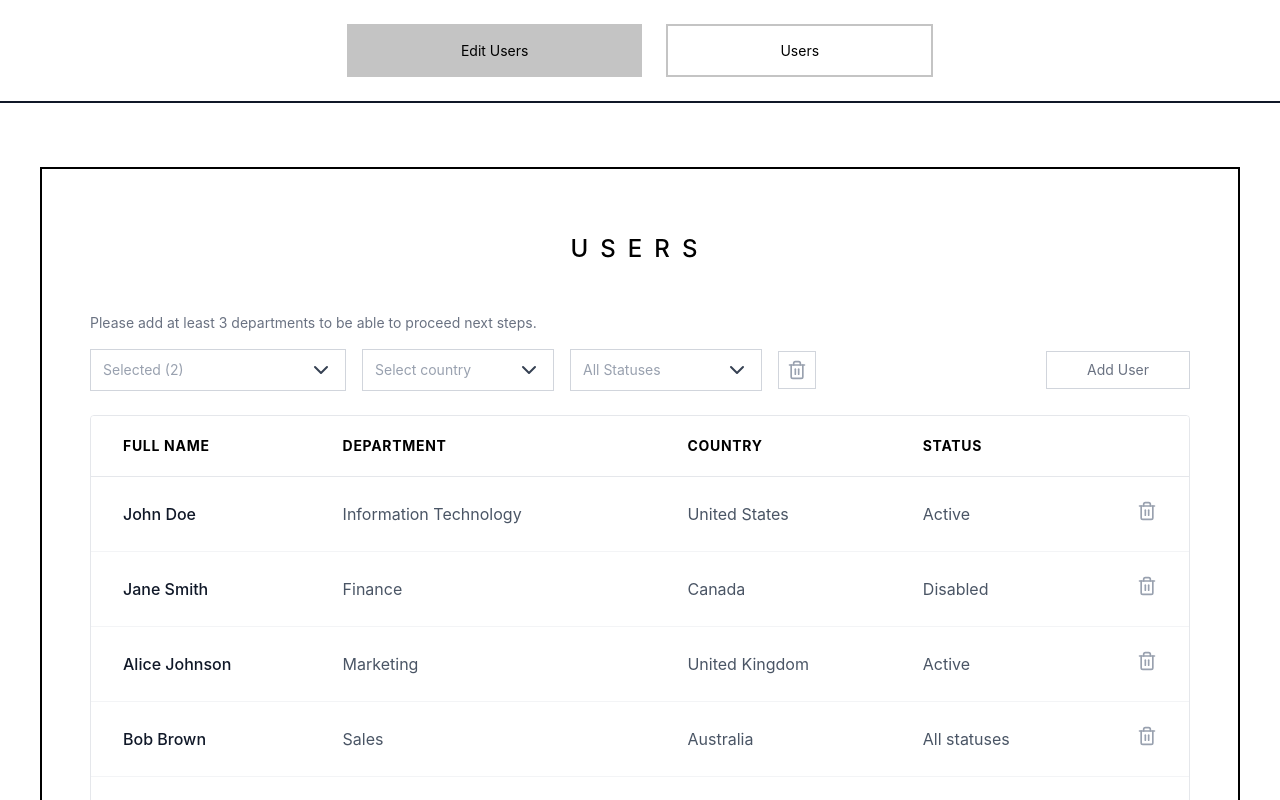
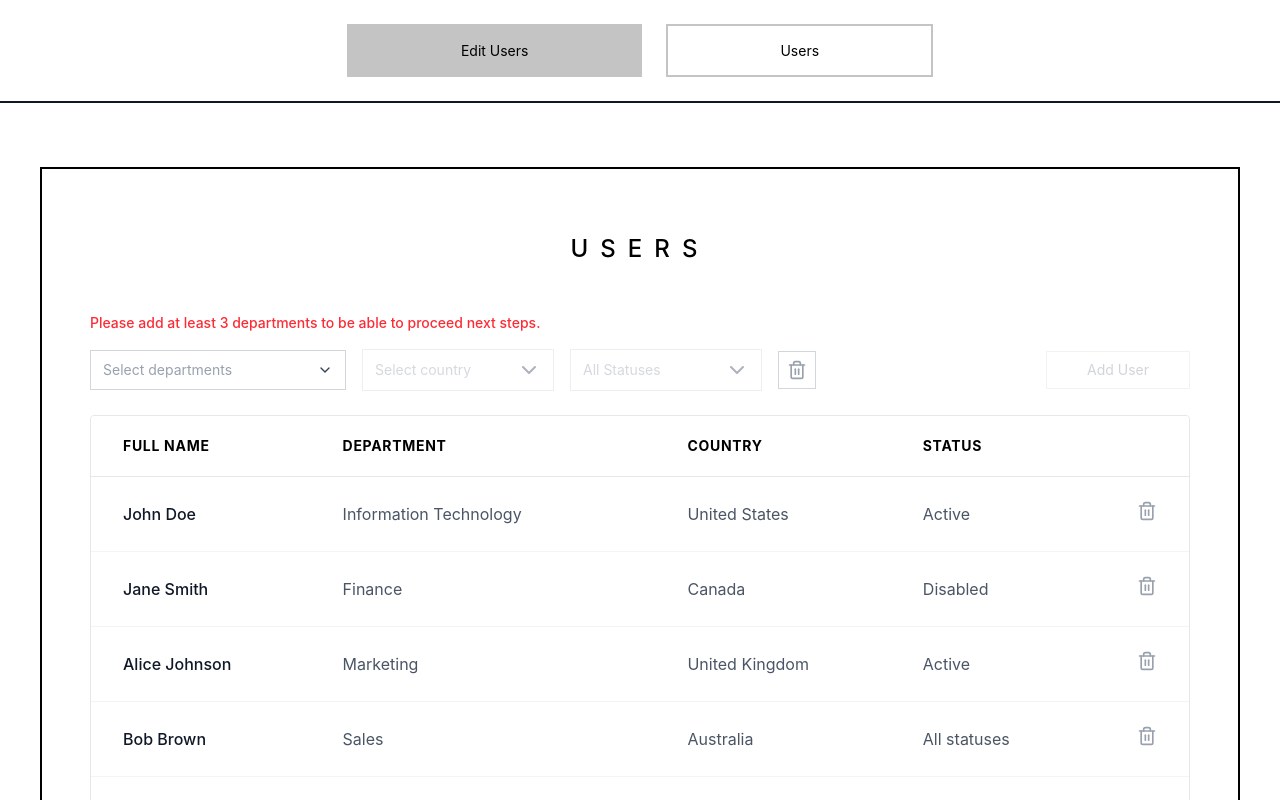
Before and after one commit to gallisak/UserFlow, a React (Vite) app: page /users in a window 1280 px wide. Shown: the top 800 px of the page. Built offline with nearby package versions, Linux system fonts and the light colour scheme; the HTML template or start-up script is replaced by a standard one.

Commit message:
feat: implement department filter logic and fix Multiselect types/styles

```diff
--- a/src/components/ui/Multiselect.tsx
+++ b/src/components/ui/Multiselect.tsx
@@ -1,4 +1,4 @@
-import { ChevronDown } from "lucide-react";
+import { ChevronDown, Check } from "lucide-react"; // Додав Check для іконки
 import { useState, useMemo, useRef, useEffect } from "react";
 
 interface Option {
@@ -9,7 +9,7 @@ interface Option {
 interface MultiselectProps {
   label?: string;
   options: Option[];
-  selectedValues: string[];
+  value: string[]; // Використовуємо value замість selectedValues
   onChange: (values: string[]) => void;
   placeholder?: string;
 }
@@ -17,7 +17,7 @@ interface MultiselectProps {
 const Multiselect = ({
   label,
   options,
-  selectedValues,
+  value = [], // Дефолтне значення - порожній масив
   onChange,
   placeholder = "Select...",
 }: MultiselectProps) => {
@@ -44,16 +44,16 @@ const Multiselect = ({
     );
 
     return [...filtered].sort((a, b) => {
-      const aSelected = selectedValues.includes(a.value) ? 1 : 0;
-      const bSelected = selectedValues.includes(b.value) ? 1 : 0;
+      const aSelected = value.includes(a.value) ? 1 : 0;
+      const bSelected = value.includes(b.value) ? 1 : 0;
       return bSelected - aSelected;
     });
-  }, [options, selectedValues, searchTerm]);
+  }, [options, value, searchTerm]);
 
-  const toggleOption = (value: string) => {
-    const newSelection = selectedValues.includes(value)
-      ? selectedValues.filter((v) => v !== value)
-      : [...selectedValues, value];
+  const toggleOption = (optionValue: string) => {
+    const newSelection = value.includes(optionValue)
+      ? value.filter((v) => v !== optionValue)
+      : [...value, optionValue];
     onChange(newSelection);
   };
 
@@ -69,47 +69,49 @@ const Multiselect = ({
         onClick={() => setIsOpen(!isOpen)}
         className="border border-gray-300 px-3 py-2 cursor-pointer flex justify-between items-center min-h-10 text-sm text-gray-700 bg-white"
       >
-        <span className={selectedValues.length === 0 ? "text-gray-400" : ""}>
-          {selectedValues.length > 0
-            ? `Selected (${selectedValues.length})`
-            : placeholder}
+        <span
+          className={
+            value.length === 0 ? "text-gray-400" : "text-black font-medium"
+          }
+        >
+          {value.length > 0 ? `Selected (${value.length})` : placeholder}
         </span>
         <span className={`transition-transform ${isOpen ? "rotate-180" : ""}`}>
-          <ChevronDown />
+          <ChevronDown className="w-4 h-4" />
         </span>
       </div>
 
       {isOpen && (
-        <div className="absolute top-full left-0 w-full z-50 border border-gray-300 bg-white mt-1 shadow-lg">
+        <div className="absolute top-full left-0 w-full z-50 border border-black bg-white -mt-px shadow-lg">
           <input
             autoFocus
-            className="w-full p-2 text-sm border-b outline-none focus:bg-gray-50"
-            placeholder="Search..."
+            className="w-full p-3 text-sm border-b border-gray-200 outline-none focus:bg-gray-50"
+            placeholder="Type to search..."
             value={searchTerm}
             onChange={(e) => setSearchTerm(e.target.value)}
           />
           <div className="max-h-60 overflow-y-auto">
-            {processedOptions.map((option) => (
+            {processedOptions.map((option) => {
+              const isSelected = value.includes(option.value);
+              return (
                 <div
                   key={option.value}
                   onClick={() => toggleOption(option.value)}
-                className="flex items-center gap-2 p-2 hover:bg-gray-100 cursor-pointer text-sm"
+                  className="flex items-center gap-3 p-3 hover:bg-gray-50 cursor-pointer text-sm"
                 >
-                <input
-                  type="checkbox"
-                  checked={selectedValues.includes(option.value)}
-                  readOnly
-                  className="w-4 h-4"
-                />
-                <span
-                  className={
-                    selectedValues.includes(option.value) ? "font-medium" : ""
-                  }
+                  {/* Стилізація чорного чекбокса з макета */}
+                  <div
+                    className={`w-5 h-5 border flex items-center justify-center transition-colors ${isSelected ? "bg-black border-black" : "border-gray-400"}`}
                   >
+                    {isSelected && <Check className="w-3 h-3 text-white" />}
+                  </div>
+
+                  <span className={isSelected ? "text-gray-400" : "text-black"}>
                     {option.name}
                   </span>
                 </div>
-            ))}
+              );
+            })}
           </div>
         </div>
       )}
--- a/src/pages/Users.tsx
+++ b/src/pages/Users.tsx
@@ -1,5 +1,7 @@
+import { useState, useMemo } from "react";
 import { useAppSelector } from "../store/hooks";
 import SingleSelect from "../components/ui/SingleSelect";
+import MultiSelect from "../components/ui/Multiselect";
 import Button from "../components/ui/Button";
 import { Trash2 } from "lucide-react";
 
@@ -7,6 +9,35 @@ const Users = () => {
   const { users, countries, statuses, departments } = useAppSelector(
     (state) => state.users,
   );
+
+  // Стейт для фільтрів
+  const [selectedDepartments, setSelectedDepartments] = useState<string[]>([]);
+  const [selectedCountry, setSelectedCountry] = useState("");
+  const [selectedStatus, setSelectedStatus] = useState("");
+
+  // Правило: блокуємо все, якщо вибрано < 3 департаментів
+  const isFiltersDisabled = selectedDepartments.length < 3;
+
+  // Логіка фільтрації
+  const filteredUsers = useMemo(() => {
+    return users.filter((user) => {
+      const matchDept =
+        selectedDepartments.length === 0 ||
+        selectedDepartments.includes(user.department.value);
+      const matchCountry =
+        !selectedCountry || user.country.value === selectedCountry;
+      const matchStatus =
+        !selectedStatus || user.status.value === selectedStatus;
+
+      return matchDept && matchCountry && matchStatus;
+    });
+  }, [users, selectedDepartments, selectedCountry, selectedStatus]);
+
+  const handleResetFilters = () => {
+    setSelectedDepartments([]);
+    setSelectedCountry("");
+    setSelectedStatus("");
+  };
 
   return (
     <div className="max-w-7xl mx-auto py-10 px-4">
@@ -18,50 +49,66 @@ const Users = () => {
         </div>
 
         <div className="mb-6">
-          <p className="text-gray-500 text-sm mb-4">
+          <p
+            className={`text-sm mb-4 transition-colors ${
+              isFiltersDisabled ? "text-red-500 font-medium" : "text-gray-500"
+            }`}
+          >
             Please add at least 3 departments to be able to proceed next steps.
           </p>
 
           <div className="flex items-center justify-between gap-4">
             <div className="flex items-center gap-4 flex-1">
               <div className="w-64">
-                <SingleSelect
+                <MultiSelect
                   options={departments}
-                  value=""
-                  onChange={() => {}}
-                  placeholder="Selected (2)"
+                  value={selectedDepartments}
+                  onChange={setSelectedDepartments}
+                  placeholder="Select departments"
                 />
               </div>
 
-              <div className="w-48">
+              <div
+                className={`w-48 transition-opacity ${isFiltersDisabled ? "opacity-40 pointer-events-none" : ""}`}
+              >
                 <SingleSelect
                   options={countries}
-                  value=""
-                  onChange={() => {}}
+                  value={selectedCountry}
+                  onChange={setSelectedCountry}
                   placeholder="Select country"
                 />
               </div>
 
-              <div className="w-48">
+              <div
+                className={`w-48 transition-opacity ${isFiltersDisabled ? "opacity-40 pointer-events-none" : ""}`}
+              >
                 <SingleSelect
                   options={statuses}
-                  value=""
-                  onChange={() => {}}
+                  value={selectedStatus}
+                  onChange={setSelectedStatus}
                   placeholder="All Statuses"
                 />
               </div>
 
-              <button className="p-2 border cursor-pointer border-gray-300 hover:bg-gray-50 transition">
+              <button
+                onClick={handleResetFilters}
+                className="p-2 border cursor-pointer border-gray-300 hover:bg-gray-50 transition"
+              >
                 <Trash2 className="w-5 h-5 text-gray-400" />
               </button>
             </div>
 
-            <Button variant="outline" className="px-10 py-2">
+            <Button
+              variant="outline"
+              className="px-10 py-2"
+              disabled={isFiltersDisabled}
+            >
               Add User
             </Button>
           </div>
         </div>
 
+        {/* Таблиця */}
         <div className="border border-gray-200 rounded-sm overflow-hidden">
           <table className="w-full text-left border-collapse">
             <thead>
@@ -82,7 +129,7 @@ const Users = () => {
               </tr>
             </thead>
             <tbody className="bg-white">
-              {users.map((user, index) => (
+              {filteredUsers.map((user, index) => (
                 <tr
                   key={index}
                   className="border-b border-gray-100 last:border-0 hover:bg-gray-50 transition"
```
Lines whose indentation alone changed are shown as unchanged.
